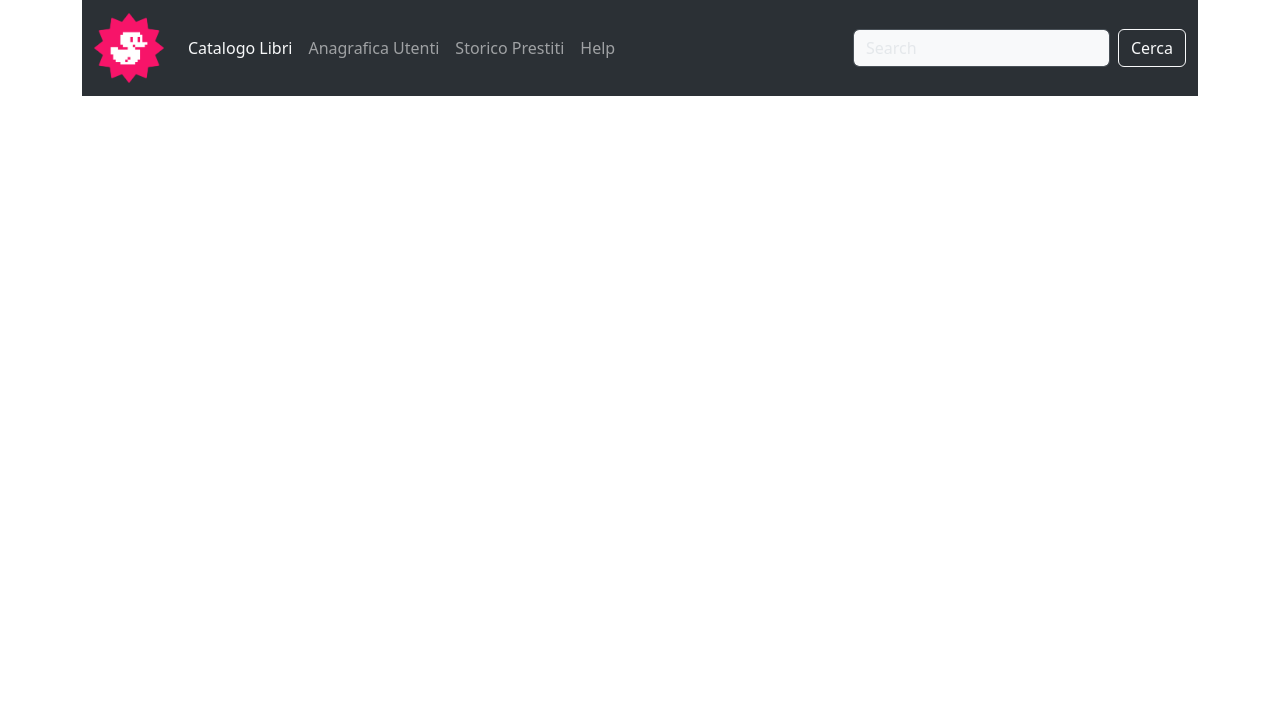
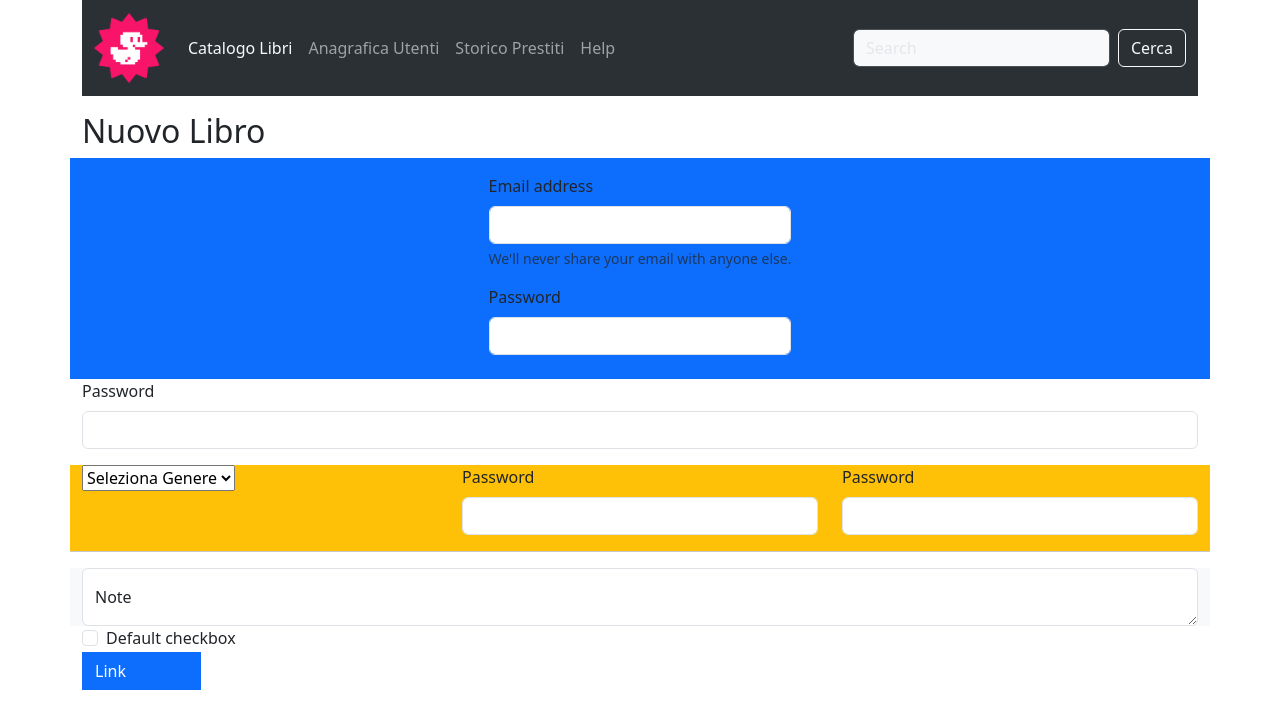
Before and after one commit to MelaniaPicone/html-css-bootstrap-dashboard, a plain HTML site: page addbook.html in a window 1280 px wide. Drawn offline with nearby package versions, Linux system fonts and the light colour scheme.

Commit message:
[costr] layout

```diff
--- a/addbook.html
+++ b/addbook.html
@@ -61,15 +61,128 @@
 
   <main>
 
+    <div class="container">
+      <div class="row">
+        <div class="col-12 pt-3 h-100">
+          <span class="">
+            <h2>Nuovo Libro</h2>
+          </span>
+        </div>
+
+        <!-- nome e cognome autore -->
+
+        <div class="col-lg-12 bg-primary">
+
+
+          <div class="mb-2 pt-3 d-flex justify-content-center">
+
+
+            <form>
+              <div class="mb-3">
+                <label for="exampleInputEmail1" class="form-label">Email address</label>
+                <input type="email" class="form-control" id="exampleInputEmail1" aria-describedby="emailHelp">
+                <div id="emailHelp" class="form-text">We'll never share your email with anyone else.</div>
+              </div>
+              <div class="mb-3">
+                <label for="exampleInputPassword1" class="form-label">Password</label>
+                <input type="password" class="form-control" id="exampleInputPassword1">
+              </div>
 
 
 
 
+          </div>
+        </div>
+
+
+        <!-- titolo -->
+        <div class="col-12 bg-success"></div>
+
+        <div class="mb-3">
+          <label for="exampleInputPassword1" class="form-label">Password</label>
+          <input type="password" class="form-control" id="exampleInputPassword1">
+        </div>
+
+        <!-- genere, anno, isbn -->
+
+        <div class="col-4 bg-warning">
+          <select name="" id="">
+            <option value="">Seleziona Genere</option>
+            <option value="giallo"> Giallo </option>
+            <option value="fantasy"> Fantasy </option>
+            <option value="scifi"> SciFi </option>
+          </select> </div>
+
+
+
+          <div class="col-4 bg-warning">
+<div class="mb-3">
+          <label for="exampleInputPassword1" class="form-label">Password</label>
+          <input type="password" class="form-control" id="exampleInputPassword1">
+        </div>
+
+
+          </div>
+
+
+
+          <div class="col-4 bg-warning">
+
+<div class="mb-3">
+          <label for="exampleInputPassword1" class="form-label">Password</label>
+          <input type="password" class="form-control" id="exampleInputPassword1">
+        </div>
+
+          </div>
+
+          <hr>
+
+          <!-- note -->
+
+          <div class="col-12 bg-body-tertiary">
+
+
+
+<div class="form-floating">
+  <textarea class="form-control" placeholder="Leave a comment here" id="floatingTextarea"></textarea>
+  <label for="floatingTextarea">Note</label>
+</div>
+
+
+
+          </div>
+
+
+          <div class="col-4">
+<div class="form-check">
+  <input class="form-check-input" type="checkbox" value="" id="checkDefault">
+  <label class="form-check-label" for="checkDefault">
+    Default checkbox
+  </label>
+
+          </div>
+          <div class="col-4 bg-primary">
+<a class="btn btn-primary" href="#" role="button">Link</a>
+
+          </div>
+
+
+
+
+
+
+
+
+
+
+        </div>
+      </div>
+    </div>
   </main>
 
-  </body>
+</body>
 
-  <script src="https://cdn.jsdelivr.net/npm/bootstrap@5.3.7/dist/js/bootstrap.bundle.min.js"
+<script src="https://cdn.jsdelivr.net/npm/bootstrap@5.3.7/dist/js/bootstrap.bundle.min.js"
   integrity="sha384-ndDqU0Gzau9qJ1lfW4pNLlhNTkCfHzAVBReH9diLvGRem5+R9g2FzA8ZGN954O5Q" crossorigin="anonymous"></script>
 
-  </html>
+</html>
```
